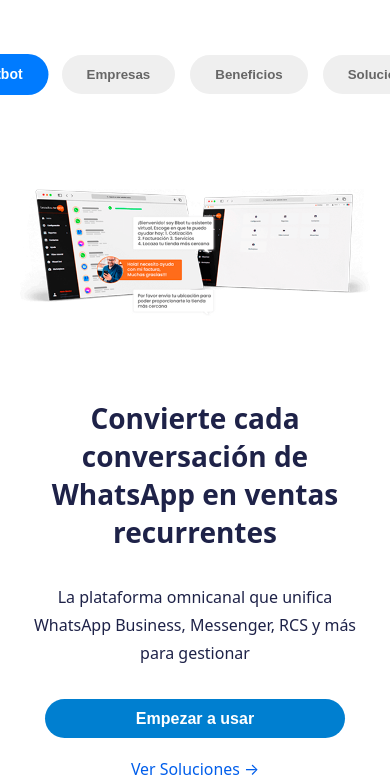
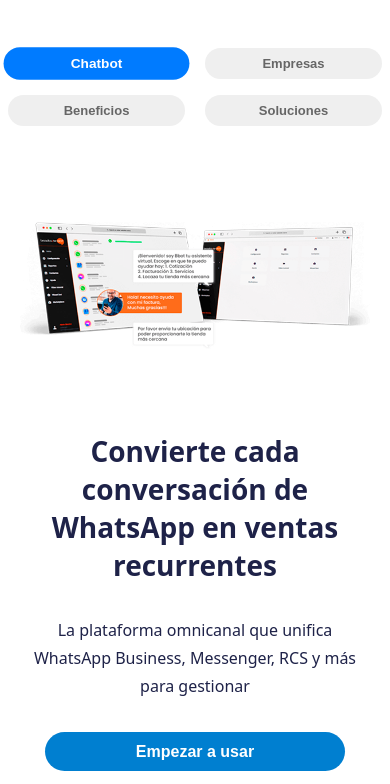
Before and after one commit to saularroyo97/prueba_final_2025, a plain HTML site: page index.html in a window 390 px wide. Shown: the part 60-844 px from the top of the page. Drawn offline with Linux system fonts and the light colour scheme.

Commit message:
Add files via upload

```diff
--- a/estilos.css
+++ b/estilos.css
@@ -352,6 +352,14 @@
         max-width: 100%;
         text-align: center;
     }
+    .tab-buttons {
+        padding: 12px 10px;
+    }
+
+    .tab-button {
+        padding: 10px 20px;
+        font-size: 15px;
+    }
 }
 
 @media (max-width: 768px) {
@@ -391,6 +399,19 @@
     .sales-funnel-section {
         padding: 40px 20px;
     }
+    .tab-buttons {
+        flex-wrap: wrap;
+        gap: 10px;
+        padding: 10px;
+    }
+
+    .tab-button {
+        padding: 8px 18px;
+        font-size: 14px;
+        flex-grow: 1;
+        text-align: center;
+        max-width: calc(50% - 10px);
+    }
 }
 
 @media (max-width: 480px) {
@@ -405,4 +426,17 @@
     .value-text {
         font-size: 24px;
     }
+    .tab-buttons {
+        justify-content: space-between;
+        gap: 8px;
+        padding: 8px;
+    }
+
+    .tab-button {
+        padding: 8px 15px;
+        font-size: 13px;
+        flex-basis: calc(50% - 8px);
+        flex-grow: 0;
+        margin-bottom: 8px;
+    }
 }
```
